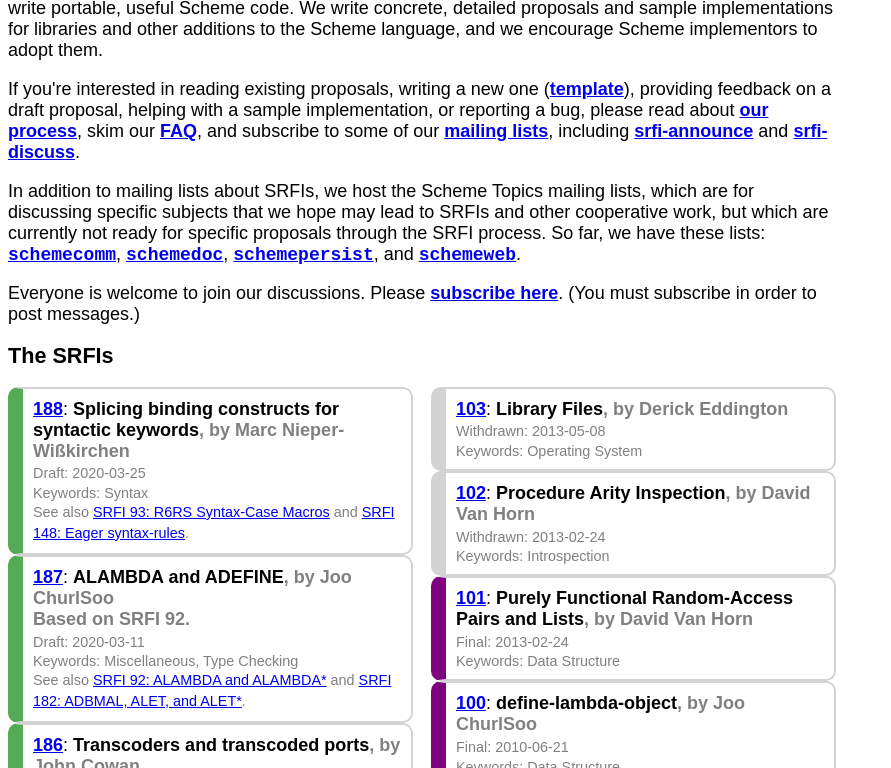
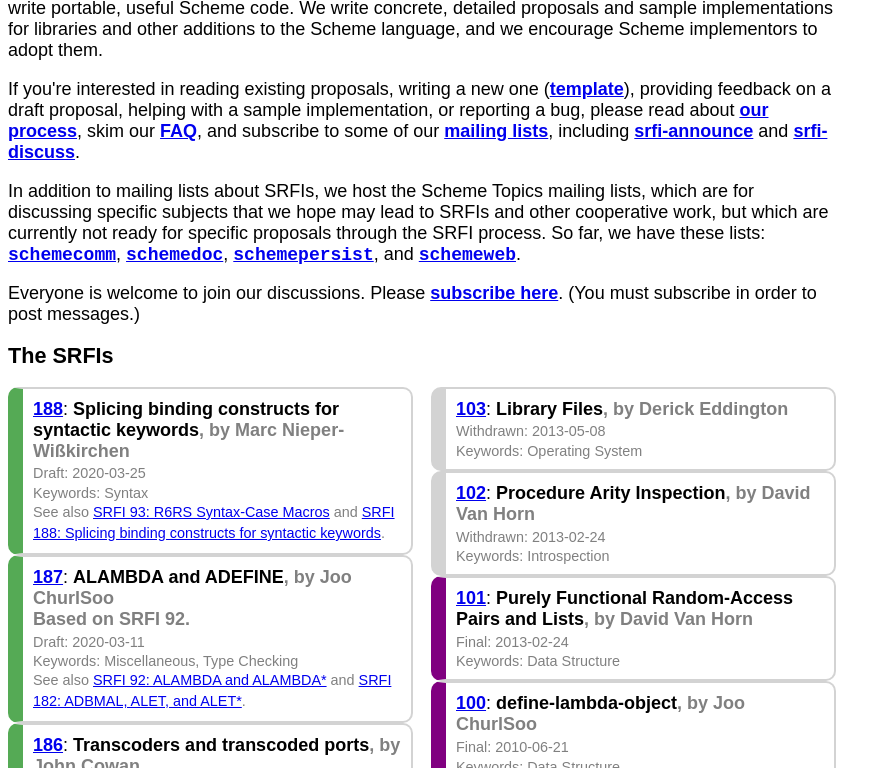
Before and after one commit to scheme-requests-for-implementation/srfi-common, a plain HTML site: page index.html in a window 1280 px wide. Shown: the part 332-1100 px from the top of the page, without its empty margins (0-891 px from the left). Drawn offline with nearby package versions, Linux system fonts and the light colour scheme; some packages are replaced by stand-ins of ours; a script that the page names is missing.

Commit message:
Fix typo.

```diff
--- a/index.html
+++ b/index.html
@@ -126,7 +126,7 @@
             abstracts</label></div></div>
       <ul class="summary list">
 
-      <li class="card draft"><a class="card-anchor" href="srfi-188/"></a><a href="srfi-188/"><span class="number">188</span></a>: <span class="name">Splicing binding constructs for syntactic keywords</span><span class="authors">, by Marc Nieper-Wißkirchen</span><span class="based-on"></span><span class="date-group">Draft: <span class="date">2020-03-25</span></span><span class="keywords" data-keywords="syntax">Keywords: Syntax</span><span class="status" data-status="draft"></span><span class="see-also">See also <a href="/srfi-93/">SRFI 93: R6RS Syntax-Case Macros</a> and <a href="/srfi-148/">SRFI 148: Eager syntax-rules</a>.</span><div class="abstract"><p>Splicing binding constructs for syntactic keywords are versions
+      <li class="card draft"><a class="card-anchor" href="srfi-188/"></a><a href="srfi-188/"><span class="number">188</span></a>: <span class="name">Splicing binding constructs for syntactic keywords</span><span class="authors">, by Marc Nieper-Wißkirchen</span><span class="based-on"></span><span class="date-group">Draft: <span class="date">2020-03-25</span></span><span class="keywords" data-keywords="syntax">Keywords: Syntax</span><span class="status" data-status="draft"></span><span class="see-also">See also <a href="/srfi-93/">SRFI 93: R6RS Syntax-Case Macros</a> and <a href="/srfi-188/">SRFI 188: Splicing binding constructs for syntactic keywords</a>.</span><div class="abstract"><p>Splicing binding constructs for syntactic keywords are versions
   of <code>let-syntax</code> and <code>letrec-syntax</code> that can
   be used in a definition context in the same way
   as <code>begin</code>.
```
Also changed, not shown: 1 other file.
